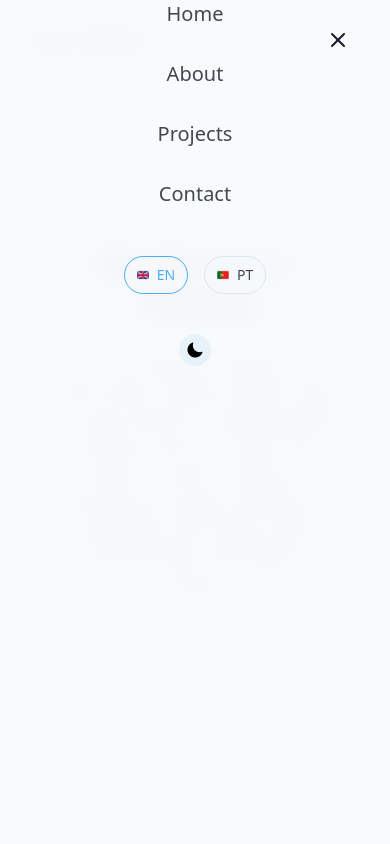
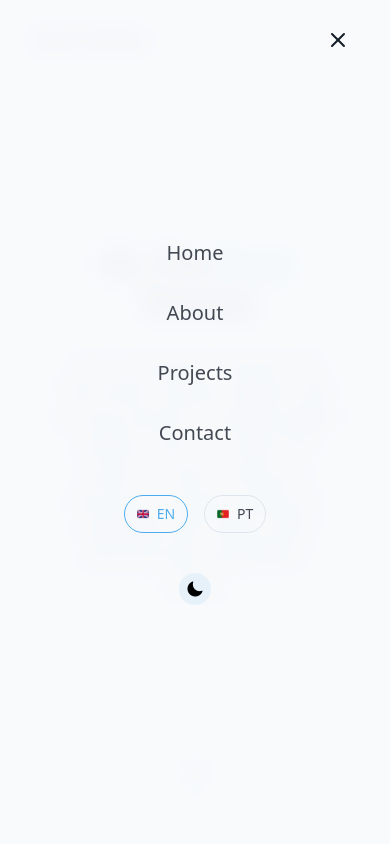
Before and after one commit to Sarafont/personal-portfolio, a React (Vite) app: page / in a window 390 px wide. Both pictures are taken after a click on the button "Open Menu". Shown: the top 844 px of the page. Built offline with nearby package versions, Linux system fonts and the light colour scheme.

Commit message:
Anule fix

```diff
--- a/src/components/Navbar.jsx
+++ b/src/components/Navbar.jsx
@@ -127,9 +127,8 @@ export const Navbar = () => {
                 { /* Versão mobile menu*/}
                 <div
                 className={cn(
-                    "fixed inset-0 z-40 md:hidden bg-background/95 backdrop-blur-md",
-                    "transition-all duration-300",
-                    "overflow-y-auto",
+                    "fixed inset-0 bg-background/95 backdrop-blur-md z-40 flex flex-col items-center justify-center",
+                    "transition-all duration-300 md:hidden",
                     isMenuOpen ? "opacity-100 pointer-events-auto" : "opacity-0 pointer-events-none"
                 )}
                 >
```
